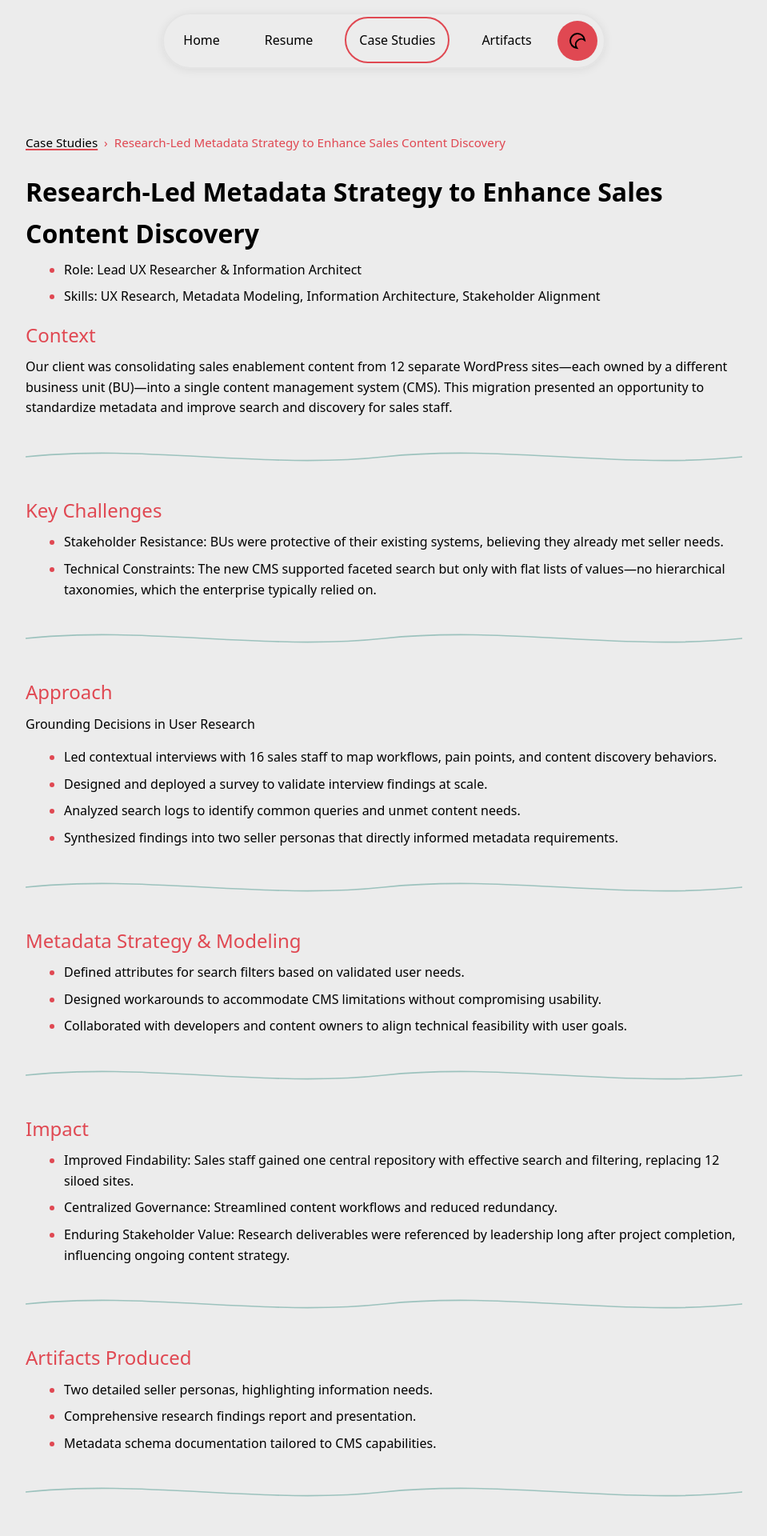
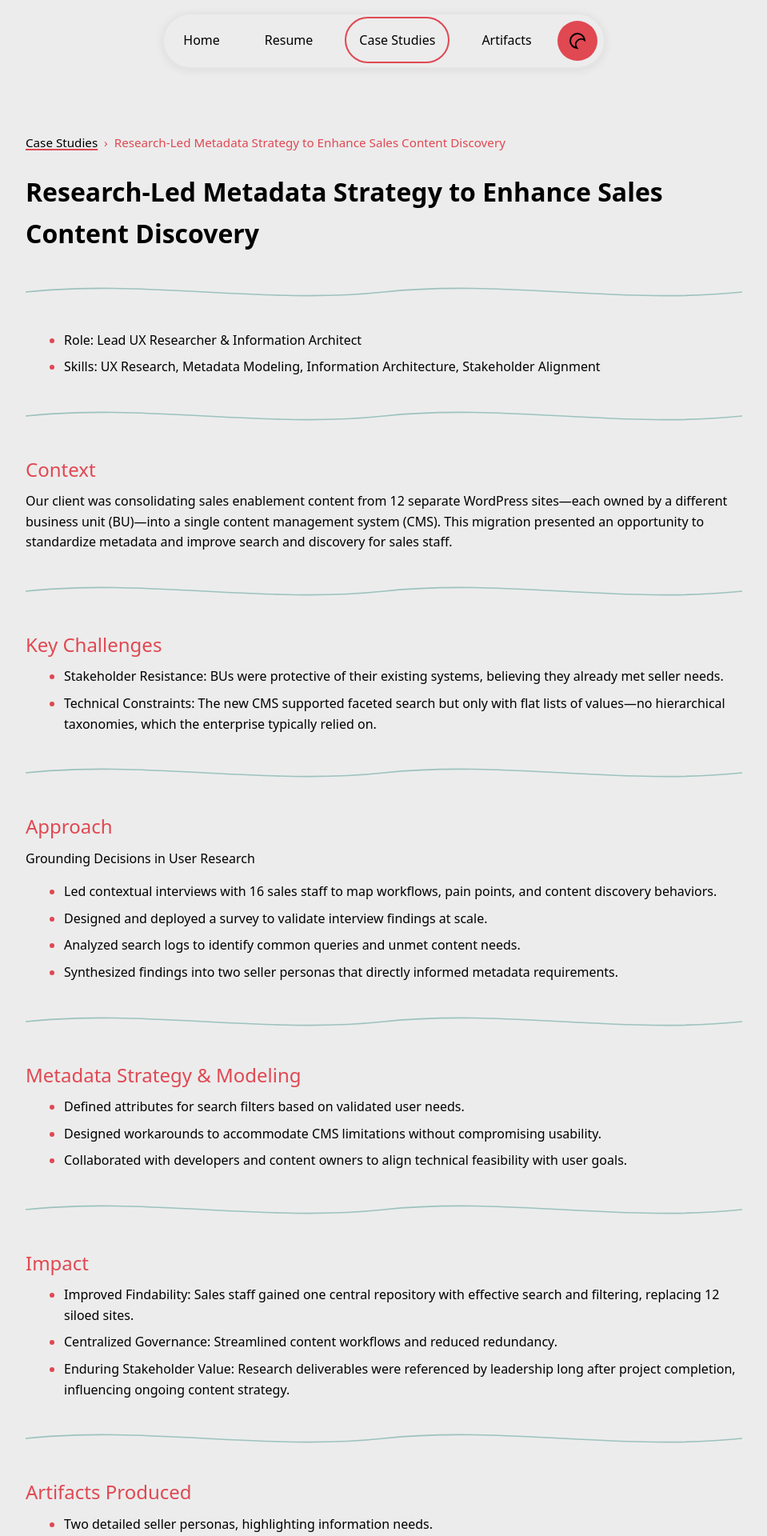
Before and after one commit to singhams/portfolio, a Jekyll site: the page built from _case_studies/research-led-metadata.md, in a window 1280 px wide. Shown: the top 1920 px of the page at 80% size, without its empty margins (160-1119 px from the left). Built offline with Jekyll 4.4.1, drawn with Linux system fonts in a browser that asks for light colours.

Commit message:
Update research-led-metadata.md
dividers at the top

```diff
--- a/_case_studies/research-led-metadata.md
+++ b/_case_studies/research-led-metadata.md
@@ -6,9 +6,12 @@
 image: /assets/images/artifacts/thumb/Persona-alan.webp
 featured: true
 ---
+<div class="wave-divider wave-divider--resume">{% include wave-divider.html %}</div>
 
  - Role: Lead UX Researcher & Information Architect
  - Skills: UX Research, Metadata Modeling, Information Architecture, Stakeholder Alignment
+
+<div class="wave-divider wave-divider--resume">{% include wave-divider.html %}</div>
 
 ## Context
 
```
